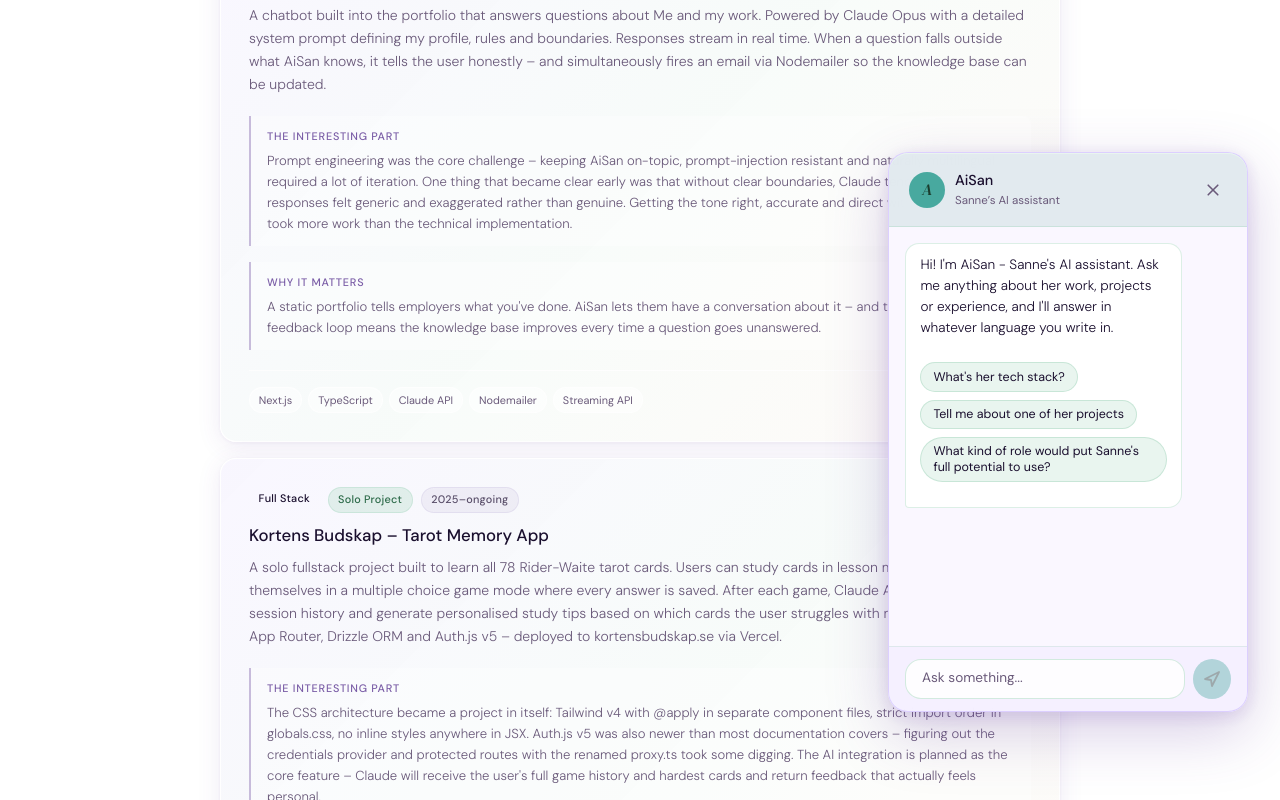
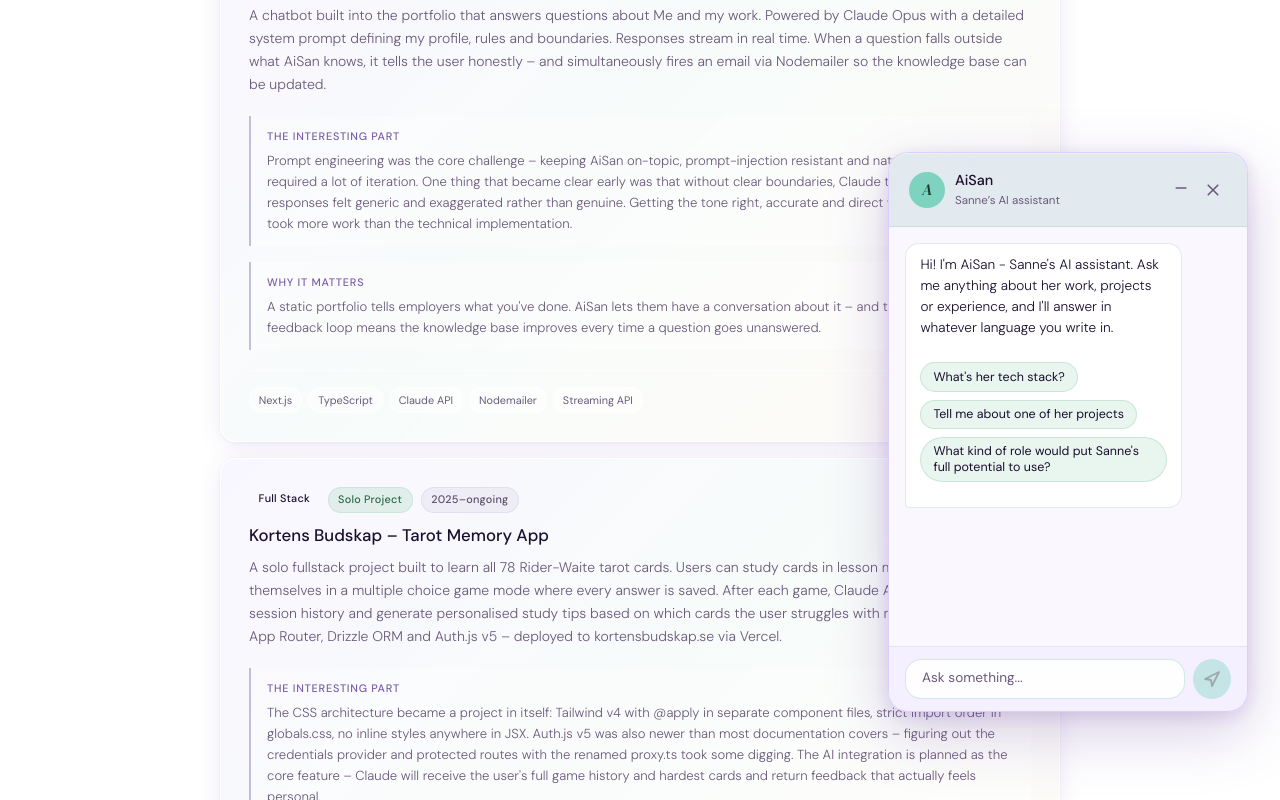
Before and after one commit to hejhejsanne/fullstackdeveloper, a Next.js app in the folder fullstackdeveloper.se/: page / in a window 1280 px wide. Both pictures are taken after a click on the button "Open AiSan ↗". Shown: the part 2302-3102 px from the top of the page. Built offline with nearby package versions, Linux system fonts and the light colour scheme.

Commit message:
fix colors variables

```diff
--- a/fullstackdeveloper.se/src/components/ChatBot.tsx
+++ b/fullstackdeveloper.se/src/components/ChatBot.tsx
@@ -40,7 +40,7 @@ export default function ChatBot() {
     window.addEventListener("open-aisan", handler);
     return () => window.removeEventListener("open-aisan", handler);
   }, []);
-
+  const [isMinimized, setIsMinimized] = useState(false);
   useEffect(() => {
     if (!isOpen) return;
     const handleClickOutside = (e: MouseEvent) => {
@@ -50,12 +50,29 @@ export default function ChatBot() {
         !windowRef.current.contains(e.target as Node) &&
         !toggle?.contains(e.target as Node)
       ) {
+        if (isMinimized) return;
         setIsOpen(false);
       }
     };
     document.addEventListener("mousedown", handleClickOutside);
     return () => document.removeEventListener("mousedown", handleClickOutside);
-  }, [isOpen]);
+  }, [isOpen, isMinimized]);
+  useEffect(() => {
+    if (isOpen) return;
+    const handleClickOutside = (e: MouseEvent) => {
+      const toggle = document.querySelector(".chat-toggle");
+      if (
+        windowRef.current &&
+        !windowRef.current.contains(e.target as Node) &&
+        !toggle?.contains(e.target as Node)
+      ) {
+        if (isMinimized) return;
+        setIsOpen(false);
+      }
+    };
+    document.addEventListener("mousedown", handleClickOutside);
+    return () => document.removeEventListener("mousedown", handleClickOutside);
+  }, [isOpen, isMinimized]);
 
   useEffect(() => {
     chatEndRef.current?.scrollIntoView({ behavior: "smooth" });
@@ -126,7 +143,10 @@ export default function ChatBot() {
     <>
       <button
         className="chat-toggle"
-        onClick={() => setIsOpen((prev) => !prev)}
+        onClick={() => {
+          setIsOpen((prev) => !prev);
+          setIsMinimized(false);
+        }}
         aria-label={isOpen ? "Close chat" : "Open chat"}
       >
         {isOpen ? (
@@ -151,7 +171,24 @@ export default function ChatBot() {
         {!isOpen && <span className="chat-toggle-label"></span>}
       </button>
 
-      {isOpen && (
+      {isOpen && isMinimized && (
+        <button
+          className="chat-bubble"
+          onClick={() => setIsMinimized(false)}
+          aria-label="Open chat"
+        >
+          <svg viewBox="0 0 22 22" fill="none" width="18" height="18">
+            <path
+              d="M11 2C6.03 2 2 5.8 2 10.5c0 2.1.82 4 2.16 5.5L3 20l4.3-1.12A9.3 9.3 0 0011 19c4.97 0 9-3.8 9-8.5S15.97 2 11 2z"
+              stroke="currentColor"
+              strokeWidth="1.8"
+              strokeLinejoin="round"
+            />
+          </svg>
+        </button>
+      )}
+
+      {isOpen && !isMinimized && (
         <div
           className="chat-window"
           role="dialog"
@@ -164,6 +201,21 @@ export default function ChatBot() {
               <div className="chat-name">AiSan</div>
               <div className="chat-sub">Sanne&rsquo;s AI assistant</div>
             </div>
+            <div className="chat-header-actions">
+              <button
+                className="chat-minimize"
+                onClick={() => setIsMinimized(true)}
+                aria-label="Minimize chat"
+              >
+                <svg viewBox="0 0 20 20" fill="none" width="16" height="16">
+                  <path
+                    d="M4 10H16"
+                    stroke="currentColor"
+                    strokeWidth="2"
+                    strokeLinecap="round"
+                  />
+                </svg>
+              </button>
               <button
                 className="chat-close"
                 onClick={() => setIsOpen(false)}
@@ -178,6 +230,7 @@ export default function ChatBot() {
                   />
                 </svg>
               </button>
+            </div>
           </div>
 
           <div className="chat-messages">
--- a/fullstackdeveloper.se/src/styles/components/backtotop.css
+++ b/fullstackdeveloper.se/src/styles/components/backtotop.css
@@ -3,7 +3,7 @@
 .back-to-top {
   position: fixed;
   bottom: 2rem;
-  right: 2rem;
+  right: 5rem;
   z-index: 50;
   width: 40px;
   height: 40px;
--- a/fullstackdeveloper.se/src/styles/components/chatbot.css
+++ b/fullstackdeveloper.se/src/styles/components/chatbot.css
@@ -113,6 +113,12 @@
   padding: 1rem 1.25rem;
   border-bottom: 1px solid rgba(168, 216, 192, 0.4);
   background: rgba(168, 216, 192, 0.25);
+}
+.chat-header-actions {
+  margin-left: auto;
+  display: flex;
+  align-items: center;
+  gap: 4px;
 }
 
 .chat-avatar {
@@ -305,6 +311,55 @@
   height: 18px;
 }
 
+.chat-minimize {
+  display: flex-end;
+  align-items: right;
+  justify-content: right;
+  width: 28px;
+  height: 28px;
+  border-radius: 50%;
+  border: none;
+  background: none;
+  cursor: pointer;
+  color: var(--color-muted);
+  transition:
+    background 0.2s,
+    color 0.2s;
+}
+
+.chat-minimize:hover {
+  background: rgba(0, 0, 0, 0.06);
+  color: var(--color-text);
+}
+.chat-bubble {
+  position: fixed;
+  bottom: 2rem;
+  right: 2rem;
+  z-index: 200;
+  width: 40px;
+  height: 40px;
+  border-radius: 50%;
+  border: 2px solid rgba(92, 163, 148, 0.85);
+  background: rgba(115, 208, 188, 0.65);
+  backdrop-filter: blur(12px);
+  -webkit-backdrop-filter: blur(12px);
+  color: var(--color-text);
+  cursor: pointer;
+  display: flex;
+  align-items: center;
+  justify-content: center;
+  box-shadow:
+    inset 0 1px 0 var(--starlight-white),
+    0 4px 16px rgba(100, 60, 160, 0.1);
+  transition:
+    opacity 0.3s ease,
+    transform 0.3s ease,
+    background 0.2s;
+}
+
+.chat-bubble:hover {
+  background: rgba(92, 163, 148, 0.743);
+}
 /* mobile */
 @media (max-width: 600px) {
   .chat-window {
@@ -319,4 +374,8 @@
     right: 1rem;
     bottom: 1rem;
   }
+
+  .chat-bubble {
+    bottom: 1.25rem;
+  }
 }
--- a/fullstackdeveloper.se/src/styles/tokens.css
+++ b/fullstackdeveloper.se/src/styles/tokens.css
@@ -12,8 +12,9 @@
   --stardust-purple: #6a5a7a;
   --moonrise-white: #f8f4ff;
   --amethyst-purple: #7b5ea7;
-  --aventurin-green: #2a9d90d5;
+  --aventurin-green: rgba(115, 208, 188, 0.912);
   --starlight-white: #ffffff;
+  --starlight-white-glassie: #ffffff93;
   --signal-green: #52c487;
 
   /* shader colors */
--- a/fullstackdeveloper.se/src/styles/utilities.css
+++ b/fullstackdeveloper.se/src/styles/utilities.css
@@ -60,17 +60,17 @@
     background 0.2s,
     transform 0.2s;
   white-space: nowrap;
-  box-shadow: 0 2px 12px rgba(61, 139, 110, 0.15);
+  box-shadow: 0 2px 12px rgba(61, 139, 110, 0.196);
 }
 
 .btn-primary:hover {
-  background: #2a9d90ab;
+  background: rgba(129, 230, 208, 0.912);
   transform: translateY(-1px);
 }
 
 .btn-primary-2 {
   display: inline-block;
-  background: var(--frost-blue);
+  background: var(--starlight-white-glassie);
   color: #1a3d2e;
   border: none;
   cursor: pointer;
@@ -83,7 +83,7 @@
     background 0.2s,
     transform 0.2s;
   white-space: nowrap;
-  box-shadow: 0 2px 12px rgba(61, 139, 110, 0.15);
+  box-shadow: 0 2px 12px rgba(61, 139, 110, 0.196);
 }
 
 .btn-primary-2:hover {
```
Lines whose indentation alone changed are shown as unchanged.
